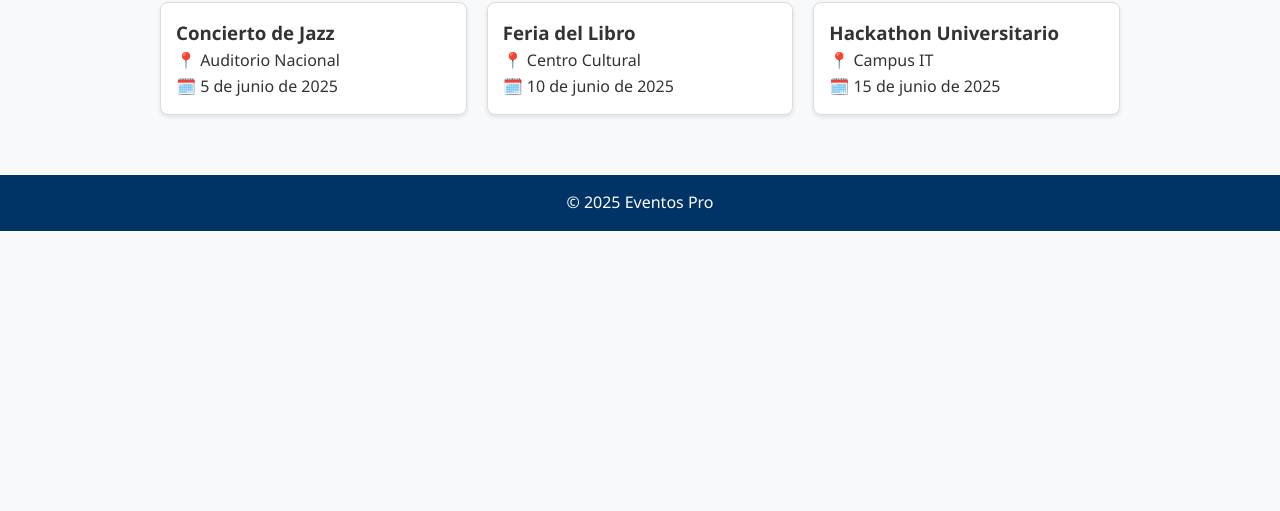
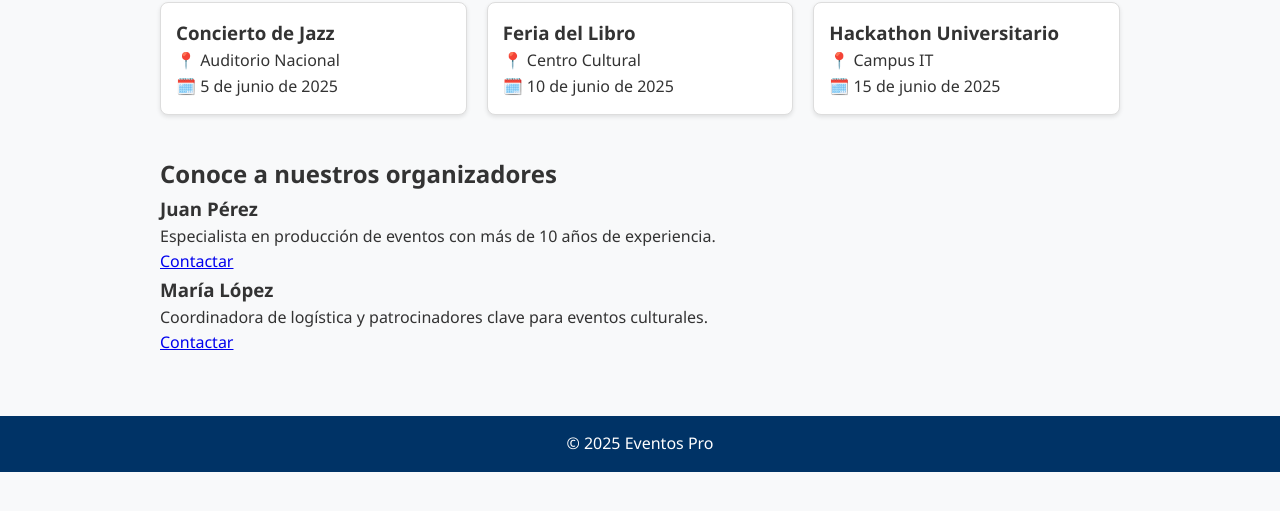
Before and after one commit to cristiantru/ProfeDonas, a plain HTML site: page eventos.html in a window 1280 px wide. Shown: the part 179-690 px from the top of the page. Drawn offline with Linux system fonts and the light colour scheme.

Commit message:
eventos.html
se agrego el apartado de "Conoce a nuestros organizadores"

```diff
--- a/eventos.html
+++ b/eventos.html
@@ -38,6 +38,28 @@
     </div>
   </main>
 
+  <section class="organizadores">
+    <div class="container">
+      <h2>Conoce a nuestros organizadores</h2>
+      <div class="organizador-lista">
+        <div class="organizador-card">
+
+          <h3>Juan Pérez</h3>
+          <p>Especialista en producción de eventos con más de 10 años de experiencia.</p>
+          <a href="mailto:juan.perez@example.com" class="btn-contacto">Contactar</a>
+        </div>
+        <div class="organizador-card">
+
+          <h3>María López</h3>
+          <p>Coordinadora de logística y patrocinadores clave para eventos culturales.</p>
+          <a href="mailto:maria.lopez@example.com" class="btn-contacto">Contactar</a>
+        </div>
+
+      </div>
+    </div>
+  </section>
+
+
   <footer class="footer">
     <p>&copy; 2025 Eventos Pro</p>
   </footer>
```
